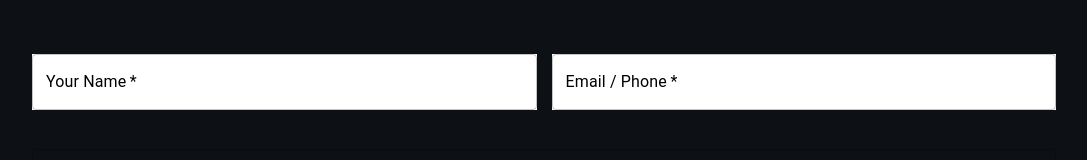
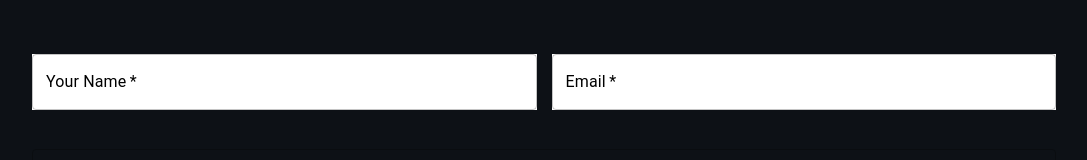
Before and after one commit to KhushiJaiswal09/protfolio-khushi, a React (Create React App) app: page / in a window 1280 px wide. Shown: the part 5788-5948 px from the top of the page, without its empty margins (96-1183 px from the left). Built offline with nearby package versions, Linux system fonts and the light colour scheme.

Commit message:
Update Contact.tsx

```diff
--- a/src/components/Contact.tsx
+++ b/src/components/Contact.tsx
@@ -58,7 +58,7 @@ const Contact: React.FC = () => {
                 required
                 id="email"
                 name="email"
-                label="Email / Phone"
+                label="Email"
                 placeholder="How can I reach you?"
                 value={formDetails.email}
                 onChange={handleChange}
```
